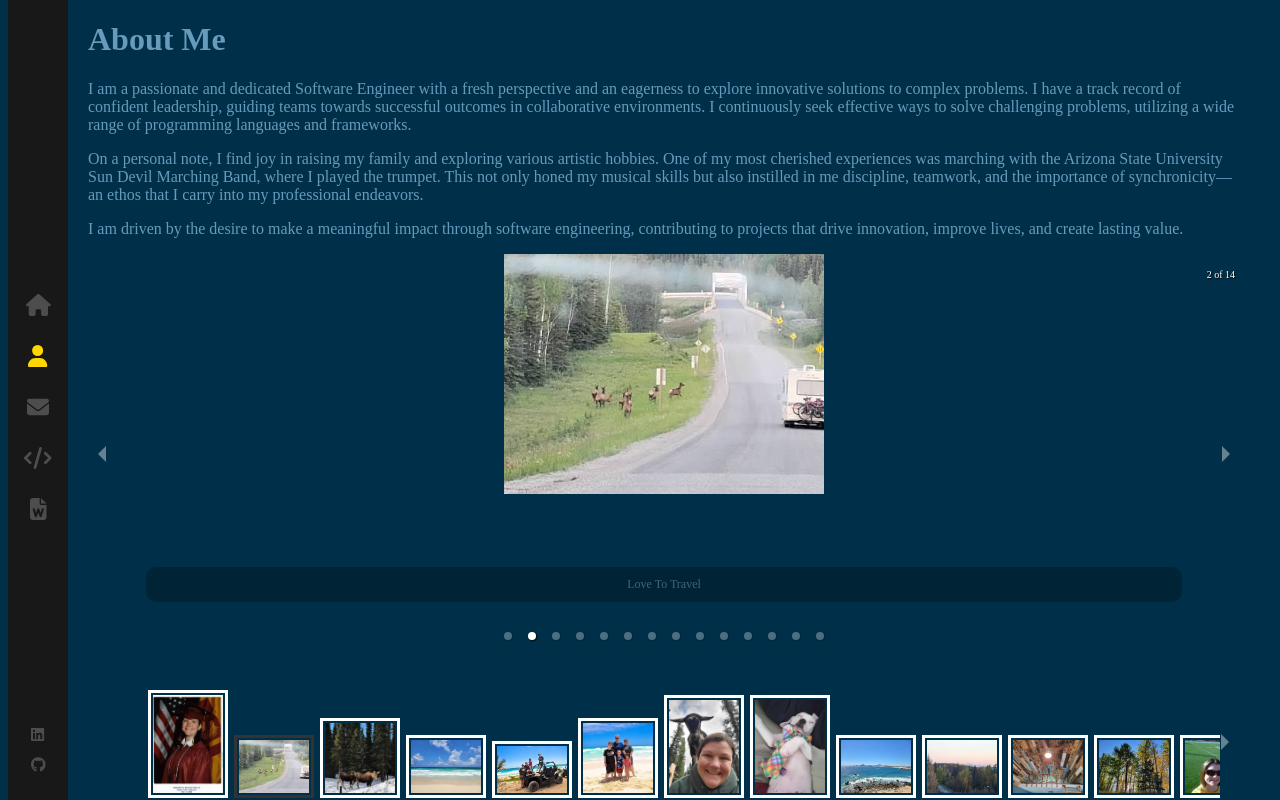
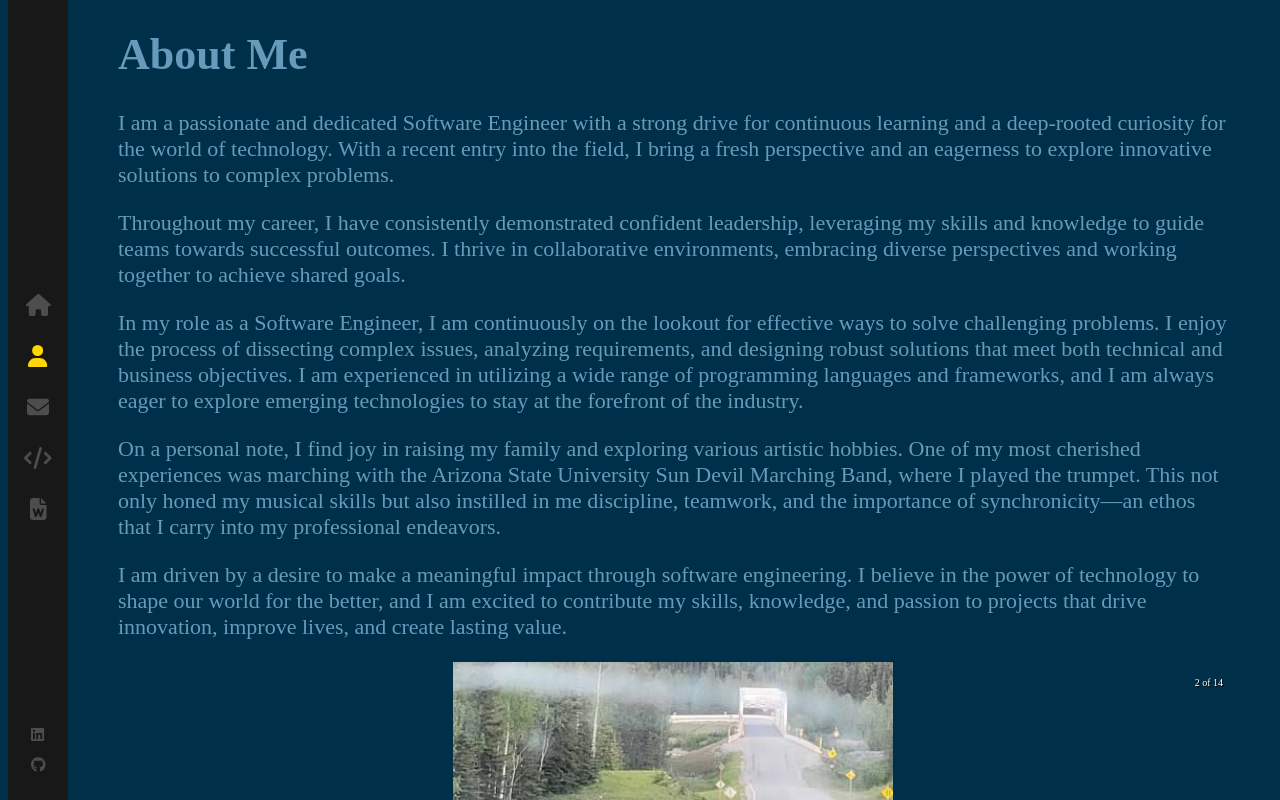
Before and after one commit to Amanda-Barlow/Portfolio2, a React (Create React App) app: page /about in a window 1280 px wide. Shown: the top 800 px of the page. Built offline with nearby package versions, Linux system fonts and the light colour scheme.

Commit message:
edited about page

```diff
--- a/src/components/About/index.js
+++ b/src/components/About/index.js
@@ -25,15 +25,16 @@ const About = () => {
             </div>
           </h1>
           <div>
-            {/* <p>I am a passionate and dedicated Software Engineer with a strong drive for continuous learning and a deep-rooted curiosity for the world of technology. With a recent entry into the field, I bring a fresh perspective and an eagerness to explore innovative solutions to complex problems.</p>
+            <p>I am a passionate and dedicated Software Engineer with a strong drive for continuous learning and a deep-rooted curiosity for the world of technology. With a recent entry into the field, I bring a fresh perspective and an eagerness to explore innovative solutions to complex problems.</p>
             <p>Throughout my career, I have consistently demonstrated confident leadership, leveraging my skills and knowledge to guide teams towards successful outcomes. I thrive in collaborative environments, embracing diverse perspectives and working together to achieve shared goals.</p>
             <p>In my role as a Software Engineer, I am continuously on the lookout for effective ways to solve challenging problems. I enjoy the process of dissecting complex issues, analyzing requirements, and designing robust solutions that meet both technical and business objectives. I am experienced in utilizing a wide range of programming languages and frameworks, and I am always eager to explore emerging technologies to stay at the forefront of the industry.  </p>
             <p>On a personal note, I find joy in raising my family and exploring various artistic hobbies. One of my most cherished experiences was marching with the Arizona State University Sun Devil Marching Band, where I played the trumpet. This not only honed my musical skills but also instilled in me discipline, teamwork, and the importance of synchronicity—an ethos that I carry into my professional endeavors.</p>
             <p>I am driven by a desire to make a meaningful impact through software engineering. I believe in the power of technology to shape our world for the better, and I am excited to contribute my skills, knowledge, and passion to projects that drive innovation, improve lives, and create lasting value.</p>
-             */}
-             <p>I am a passionate and dedicated Software Engineer with a fresh perspective and an eagerness to explore innovative solutions to complex problems. I have a track record of confident leadership, guiding teams towards successful outcomes in collaborative environments. I continuously seek effective ways to solve challenging problems, utilizing a wide range of programming languages and frameworks.</p>
+
+             {/* <p>I am a passionate and dedicated Software Engineer with a fresh perspective and an eagerness to explore innovative solutions to complex problems. I have a track record of confident leadership, guiding teams towards successful outcomes in collaborative environments. I continuously seek effective ways to solve challenging problems, utilizing a wide range of programming languages and frameworks.</p>
              <p>On a personal note, I find joy in raising my family and exploring various artistic hobbies. One of my most cherished experiences was marching with the Arizona State University Sun Devil Marching Band, where I played the trumpet. This not only honed my musical skills but also instilled in me discipline, teamwork, and the importance of synchronicity—an ethos that I carry into my professional endeavors.</p>
              <p>I am driven by the desire to make a meaningful impact through software engineering, contributing to projects that drive innovation, improve lives, and create lasting value.</p>
+           */}
           </div>
         <CarouselPage />
         </div>
--- a/src/components/About/index.scss
+++ b/src/components/About/index.scss
@@ -1,5 +1,5 @@
 .about-page {
-    font-size: 16px;
+    font-size: 22px;
     margin-left: 5em;
     margin-right: 2em;
     position: left;
--- a/src/components/Carousel/index.js
+++ b/src/components/Carousel/index.js
@@ -30,7 +30,7 @@ const CarouselPage = () => {
         <p className="legend">My Family</p>
       </div>
       <div>
-        <img src="/assets/goat on back.jpeg" alt="Our Goats" style={{ maxWidth: '20em', maxHeight: '20em' }}/>
+        <img src="/assets/goat on back.jpeg" alt="Our Goats" style={{ maxWidth: '20em', maxHeight: '25em' }}/>
         <p className="legend">Our Goats</p>
       </div>
       <div>
@@ -58,7 +58,7 @@ const CarouselPage = () => {
         <p className="legend">Alumni Band</p>
       </div>
       <div>
-        <img src="/assets/me.jpeg" alt="Looking Forward" style={{ maxWidth: '20em', maxHeight: '21em' }}/>
+        <img src="/assets/me.jpeg" alt="Looking Forward" style={{ maxWidth: '20em', maxHeight: '25em' }}/>
         <p className="legend">Looking Forward</p>
       </div>
     </Carousel>
```
